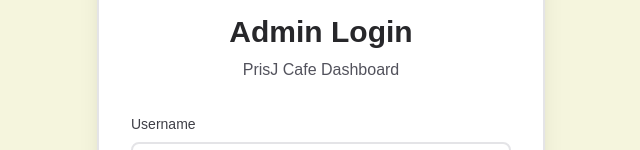
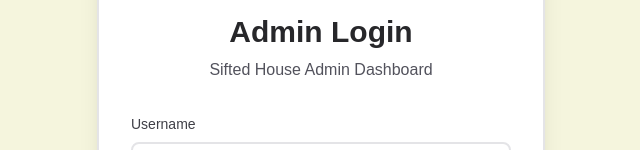
Before and after one commit to prissjasmine05/UAS2025_ITFinTech_SiftedHouse, a Next.js app: page /admin/login in a window 1280 px wide. Shown: the part 256-406 px from the top of the page, without its empty margins (319-959 px from the left). Built offline with nearby package versions, Linux system fonts and the light colour scheme.

Commit message:
Commit admin login page revision

```diff
--- a/pages/admin/login.js
+++ b/pages/admin/login.js
@@ -47,7 +47,7 @@
             </svg>
           </div>
           <h1 className="text-3xl font-bold text-zinc-800 mb-2">Admin Login</h1>
-          <p className="text-zinc-600">PrisJ Cafe Dashboard</p>
+          <p className="text-zinc-600">Sifted House Admin Dashboard</p>
         </div>
 
         {error && (
```
